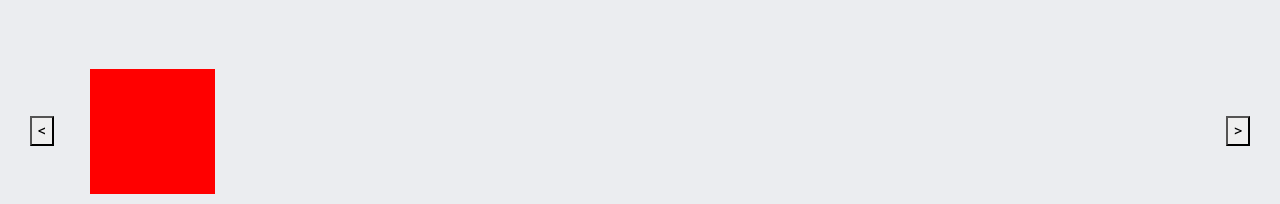
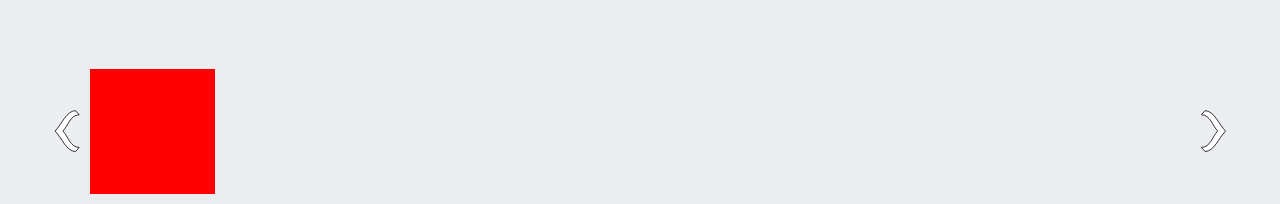
Before and after one commit to seanyoung247/TWCoulsdon, a Django app: a page that uses events/templates/events/event_details.html in a window 1280 px wide. Shown: the part 1020-1224 px from the top of the page. Run offline with Django 3.2, Linux system fonts and the light colour scheme; tables that the repository leaves empty hold one stand-in row (values such as "Sample post"); grey boxes marked "Sample" are stand-in pictures; some libraries are stand-ins or nearby versions.

Commit message:
feat: adds custom buttons to gallery scroller

```diff
--- a/events/templates/events/event_details.html
+++ b/events/templates/events/event_details.html
@@ -66,7 +66,7 @@
 
   <div class="row event-gallery">
     <div class="col-12">
-      {% include 'includes/horizontal_scroller.html' with items=images template='image_tile.html'%}
+      {% include 'includes/horizontal_scroller.html' with items=images template='image_tile.html' buttons='gallery_btns.html' %}
     </div>
   </div>
 
--- /dev/null
+++ b/events/templates/includes/gallery_btns.html
@@ -0,0 +1,11 @@
+<button class="scroll-left btn gallery-btn">
+  <svg width="200mm" height="200mm" version="1.1" viewBox="0 0 200 200" xmlns="http://www.w3.org/2000/svg">
+    <path d="m148.78 35.061-14.484-16.254c-36.738-0.045762-54.749 54.326-82.037 81.576 27.288 27.25 45.3 81.622 82.037 81.576l14.484-16.254c-36.101-0.43876-43.579-43.556-65.38-65.322 21.802-21.766 29.279-64.883 65.38-65.322z"/>
+  </svg>
+</button>
+
+<button class="scroll-right btn gallery-btn">
+  <svg width="200mm" height="200mm" version="1.1" viewBox="0 0 200 200" xmlns="http://www.w3.org/2000/svg">
+    <path d="m53.536 35.061 14.484-16.254c36.738-0.0458 54.749 54.326 82.037 81.576-27.288 27.25-45.3 81.622-82.037 81.576l-14.484-16.254c36.101-0.43876 43.579-43.556 65.38-65.322-21.802-21.766-29.279-64.883-65.38-65.322z"/>
+  </svg>
+</button>
```
